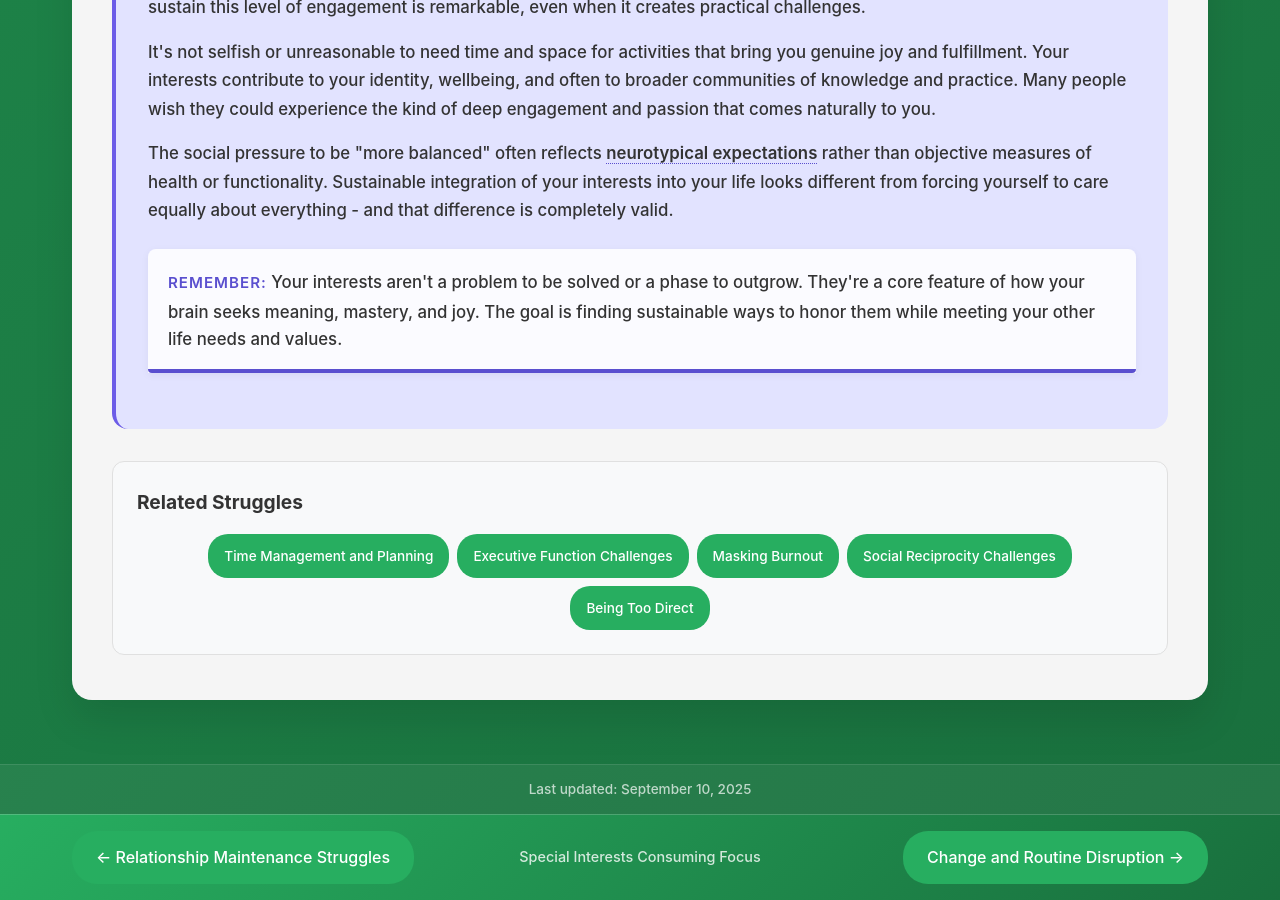
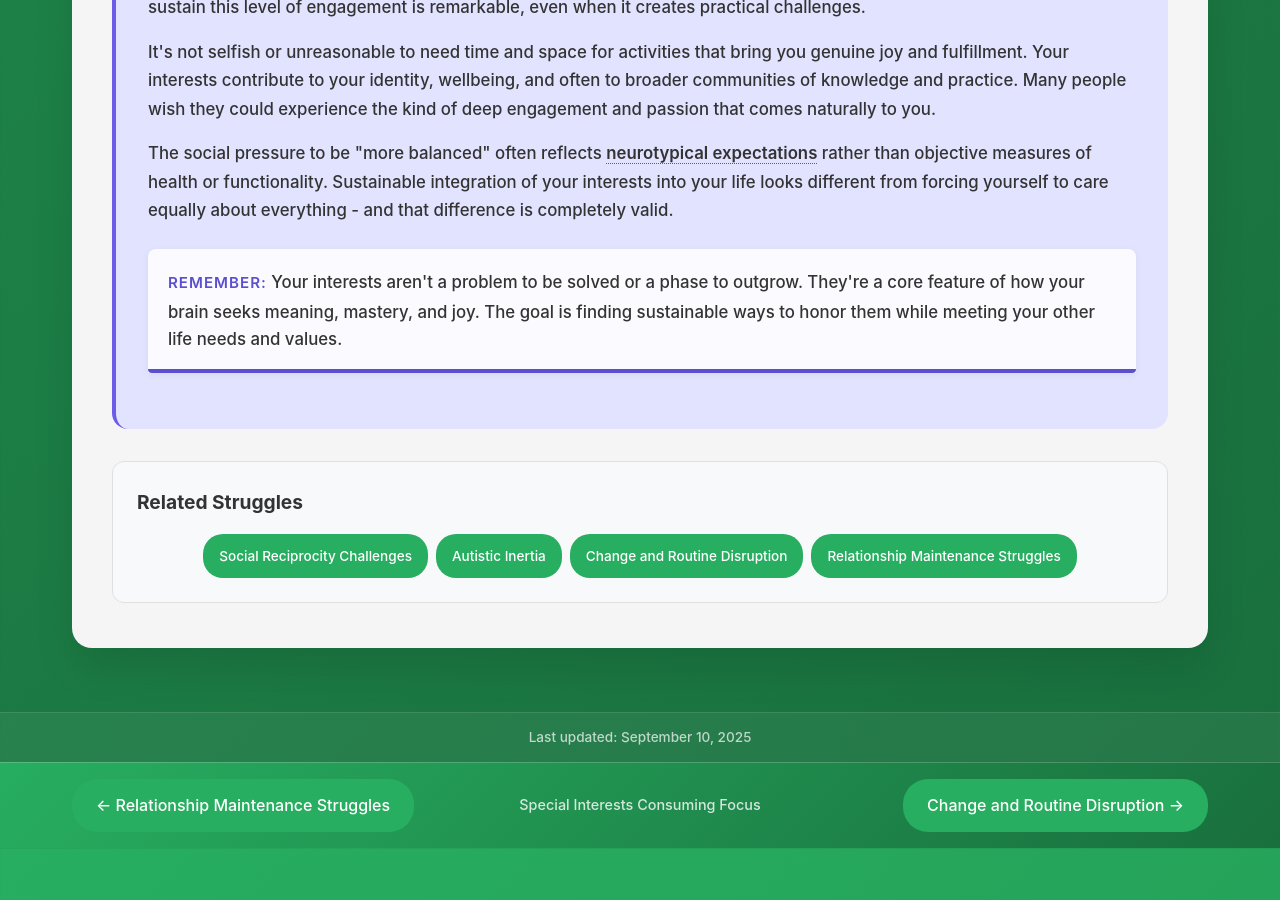
Before and after one commit to neurodivergent-survival-guide/neurodivergent-survival-guide, a Jekyll site: the page built from struggles/special-interests-consuming-focus.html, in a window 1280 px wide and 900 px high, scrolled down 5495 px. Built offline with Jekyll 4.4.1, drawn with Linux system fonts in a browser that asks for light colours; after the commit the page ends 6343 px from its top, so only the background shows below that.

Commit message:
Update special-interests-consuming-focus.html

```diff
--- a/struggles/special-interests-consuming-focus.html
+++ b/struggles/special-interests-consuming-focus.html
@@ -155,11 +155,10 @@ search_terms: ["obsessed again", "can't stop", "too intense", "losing time", "al
     <div class="related-struggles">
         <h3>Related Struggles</h3>
         <div class="struggle-tags">
-            <a href="{{ '/struggles/time-management-and-planning.html' | relative_url }}" class="struggle-tag">Time Management and Planning</a>
-            <a href="{{ '/struggles/executive-function-challenges.html' | relative_url }}" class="struggle-tag">Executive Function Challenges</a>
-            <a href="{{ '/struggles/masking-burnout.html' | relative_url }}" class="struggle-tag">Masking Burnout</a>
             <a href="{{ '/struggles/social-reciprocity-challenges.html' | relative_url }}" class="struggle-tag">Social Reciprocity Challenges</a>
-            <a href="{{ '/struggles/being-too-direct.html' | relative_url }}" class="struggle-tag">Being Too Direct</a>
+            <a href="{{ '/struggles/autistic-inertia.html' | relative_url }}" class="struggle-tag">Autistic Inertia</a>
+            <a href="{{ '/struggles/change-and-routine-disruption.html' | relative_url }}" class="struggle-tag">Change and Routine Disruption</a>
+            <a href="{{ '/struggles/relationship-maintenance-struggles.html' | relative_url }}" class="struggle-tag">Relationship Maintenance Struggles</a>
         </div>
     </div>
 </div>
```
